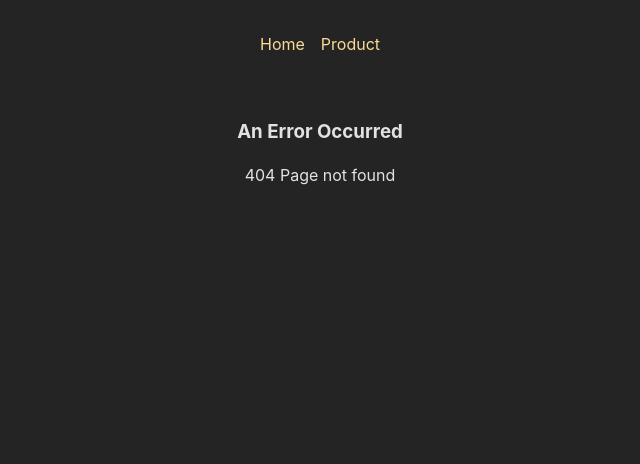
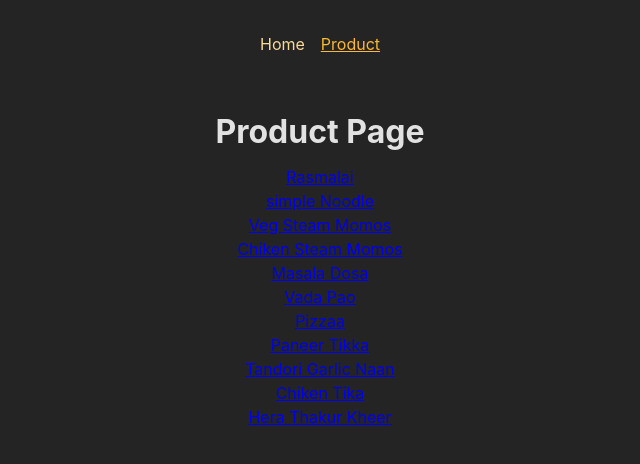
Before and after one commit to JARVISv0X1/React-MultiPage-App, a React (Create React App) app: page /products in a window 1280 px wide. Before the commit this address had no page. Shown: the top 464 px of the page, without its empty margins (320-960 px from the left). Built offline with nearby package versions, Linux system fonts and the light colour scheme.

Commit message:
Revert "Added absulute and relative path"
This reverts commit e8ce28fc1e46a0c8f43714d0d916bff3382045ee.

```diff
--- a/src/App.js
+++ b/src/App.js
@@ -8,26 +8,13 @@ import ProductDetails from "./pages/ProductDetails";
 function App() {
   const router = createBrowserRouter([
     {
-      // AbsolutePath
-      path: "/root",
-      errorElement: <ErrorPage></ErrorPage>,
-      element: <RootLayout></RootLayout>,
-      children: [
-        // RelativePaths
-        { path: "/root", element: <HomePage /> },
-        { path: "/root/products", element: <Product /> },
-        { path: "/root/products/:id", element: <ProductDetails /> },
-      ],
-    },
-    //
-    {
       path: "/",
       errorElement: <ErrorPage></ErrorPage>,
       element: <RootLayout></RootLayout>,
       children: [
         { path: "/", element: <HomePage /> },
-        { path: "/root/products", element: <Product /> },
-        { path: "/root/products/:id", element: <ProductDetails /> },
+        { path: "/products", element: <Product /> },
+        { path: "/products/:id", element: <ProductDetails /> },
       ],
     },
   ]);
--- a/src/components/MainNavigation.jsx
+++ b/src/components/MainNavigation.jsx
@@ -8,7 +8,7 @@ export default function MainNavigation() {
           <ul className={classes.list}>
             <li>
               <NavLink
-                to={"/root"}
+                to={"/"}
                 className={({ isActive }) =>
                   isActive ? classes.active : undefined
                 }
@@ -19,7 +19,7 @@ export default function MainNavigation() {
             </li>
             <li>
               <NavLink
-                to={"/root/products"}
+                to={"/products"}
                 className={({ isActive }) =>
                   isActive ? classes.active : undefined
                 }
--- a/src/pages/ProductDetails.jsx
+++ b/src/pages/ProductDetails.jsx
@@ -12,7 +12,7 @@ export default function ProductDetails() {
         return item.id === params.id;
       })
     );
-  }, [product, params.id]);
+  }, [product]);
 
   return (
     <>
--- a/src/pages/Products.jsx
+++ b/src/pages/Products.jsx
@@ -9,7 +9,7 @@ export default function Product() {
         {dishList.map((itemList) => {
           return (
             <li key={itemList.id}>
-              <Link to={"/root/products/" + itemList.id}>{itemList.title}</Link>
+              <Link to={"/products/" + itemList.id}>{itemList.title}</Link>
             </li>
           );
         })}
```
